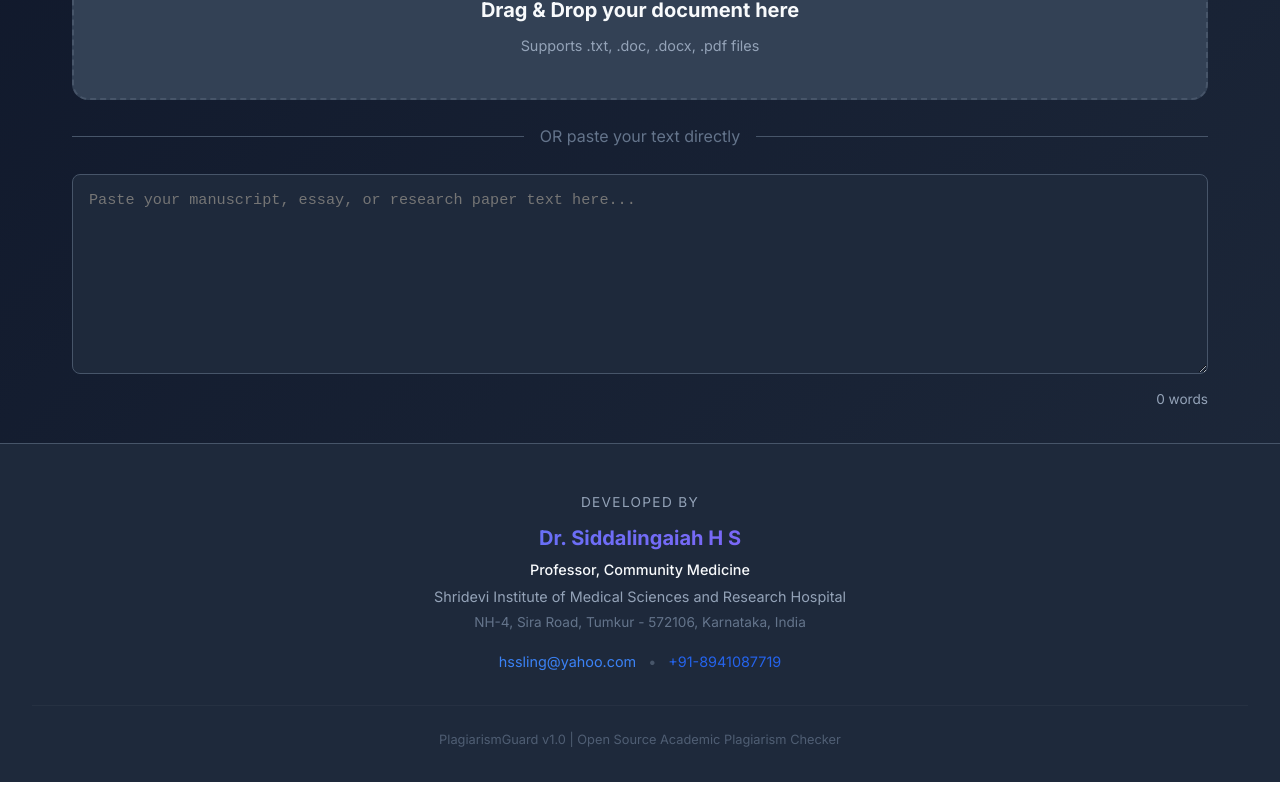
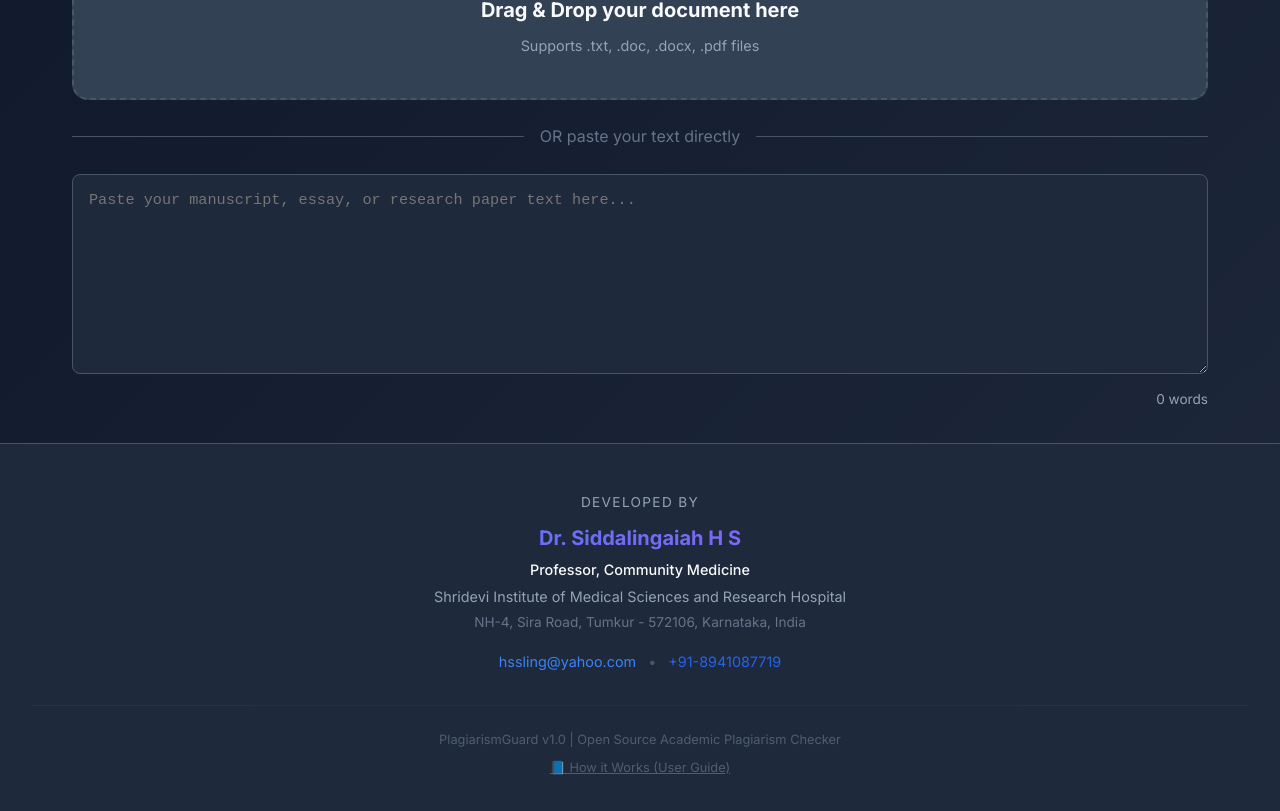
Before and after one commit to hssling/Plagiarism_Checker_Web_App, a React (Vite) app: page / in a window 1280 px wide. Shown: the part 389-1200 px from the top of the page. Before the commit the page ends 1171 px from the top, so only its background shows below. Built offline with nearby package versions, Linux system fonts and the light colour scheme.

Commit message:
docs: added comprehensive User Guide and linked in App footer

```diff
--- a/src/App.jsx
+++ b/src/App.jsx
@@ -217,6 +217,14 @@ function App() {
                 </div>
                 <div className="footer-meta">
                     <p>PlagiarismGuard v1.0 | Open Source Academic Plagiarism Checker</p>
+                    <a
+                        href="https://github.com/hssling/Plagiarism_Checker_Web_App/blob/main/docs/USER_GUIDE.md"
+                        target="_blank"
+                        rel="noopener noreferrer"
+                        style={{ color: 'var(--text-muted)', textDecoration: 'underline', marginTop: '0.5rem', display: 'inline-block' }}
+                    >
+                        📘 How it Works (User Guide)
+                    </a>
                 </div>
             </footer>
         </div>
```
Also changed, not shown: 1 other file (tests, documents, lock files or other folders).
